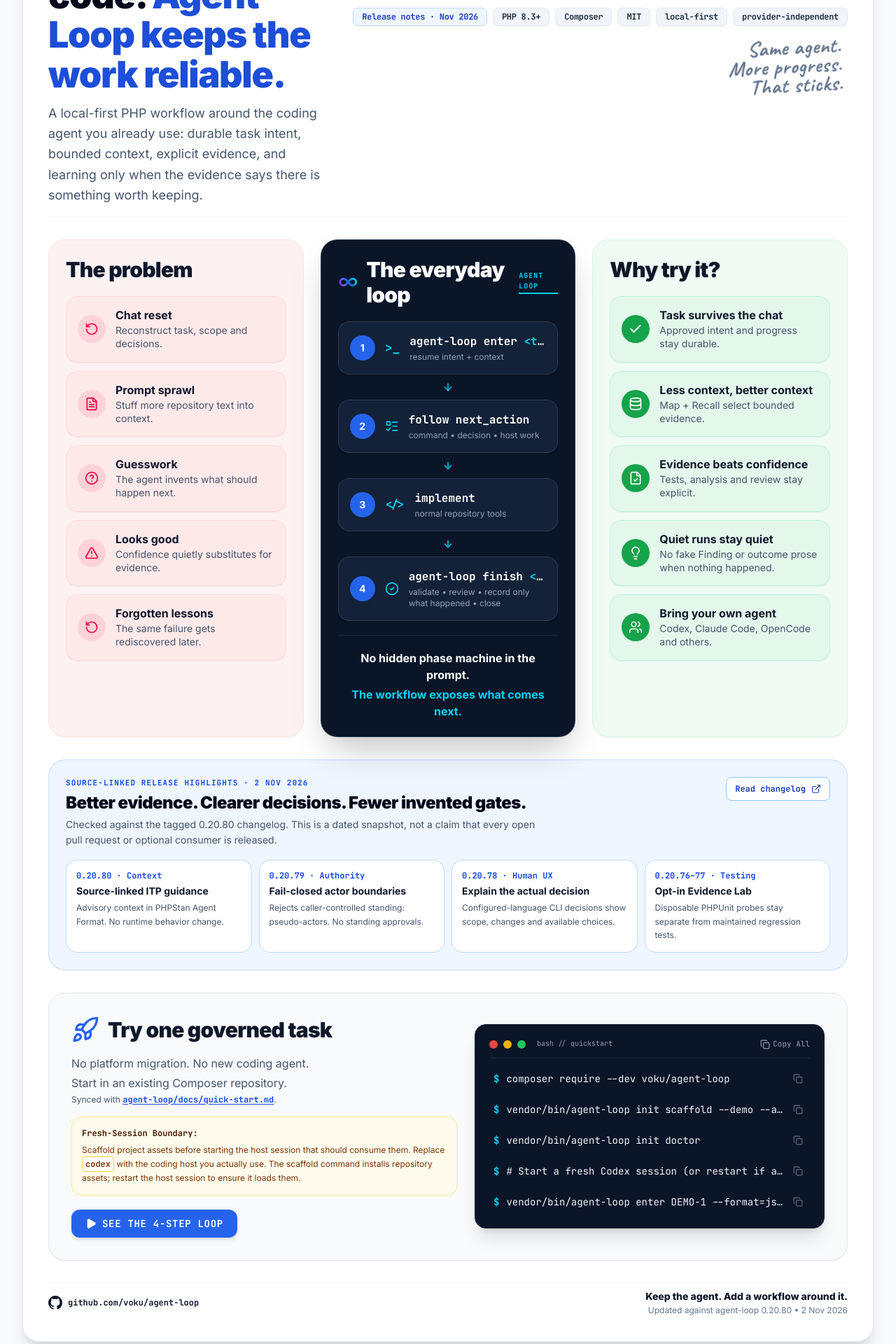
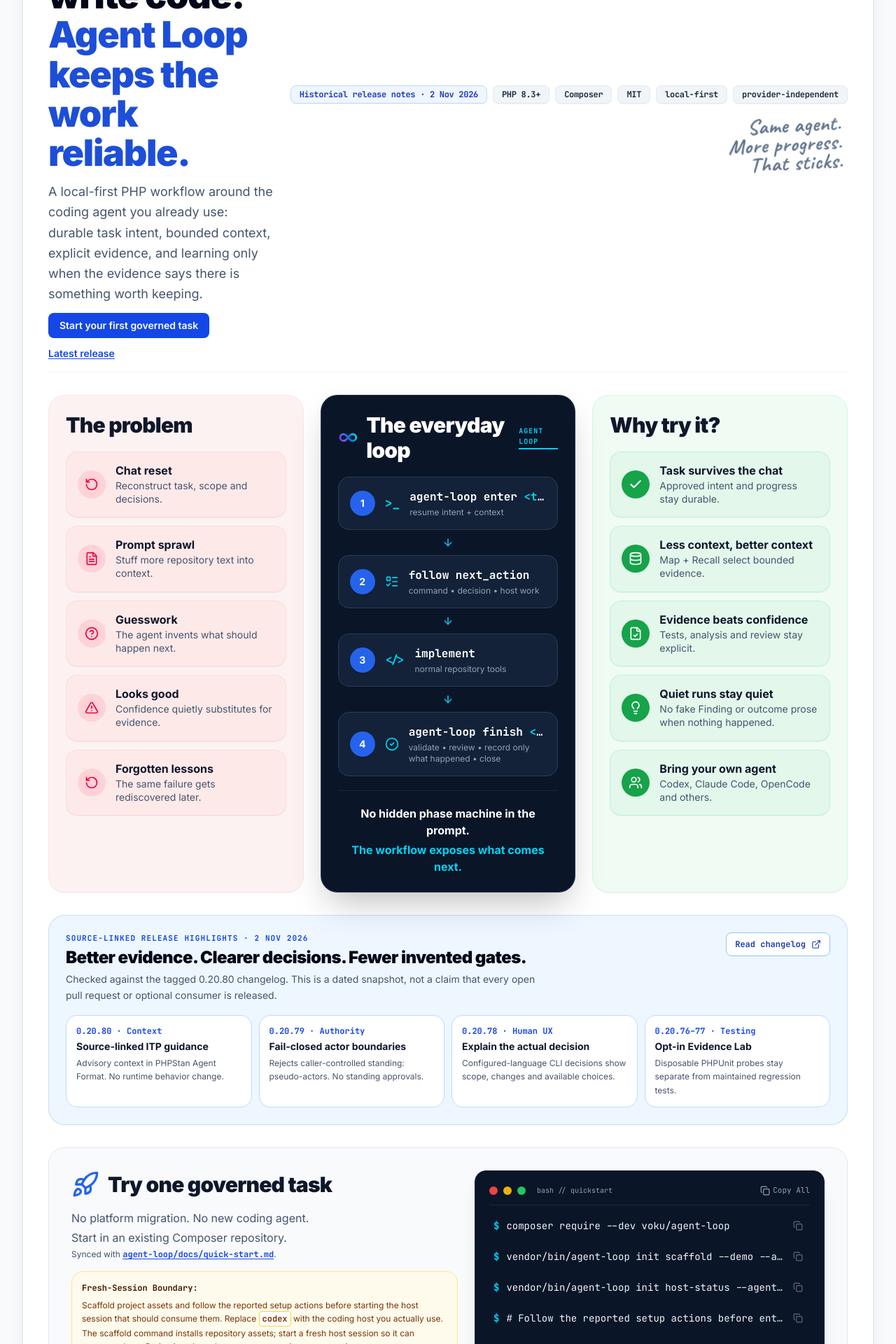
Before and after one commit to voku/agent_loop_demo, a React (Vite) app: page / in a window 1280 px wide. Shown: the part 280-2200 px from the top of the page at 70% size. Built offline with nearby package versions, Linux system fonts and the light colour scheme.

Commit message:
fix(site): surface current onboarding and explicitly label historical release snapshot

```diff
--- a/src/components/PromoOverviewPage.tsx
+++ b/src/components/PromoOverviewPage.tsx
@@ -33,7 +33,8 @@ export function PromoOverviewPage() {
   const terminalCommands = [
     "composer require --dev voku/agent-loop",
     "vendor/bin/agent-loop init scaffold --demo --agent=codex",
-    "vendor/bin/agent-loop init doctor",
+    "vendor/bin/agent-loop init host-status --agent=codex --format=json",
+    "# Follow the reported setup actions before entering the task",
     "# Start a fresh Codex session (or restart if already running)",
     "vendor/bin/agent-loop enter DEMO-1 --format=json"
   ];
@@ -205,6 +206,14 @@ export function PromoOverviewPage() {
               <p className="text-sm sm:text-base md:text-lg text-slate-600 leading-relaxed font-normal">
                 A local-first PHP workflow around the coding agent you already use: durable task intent, bounded context, explicit evidence, and learning only when the evidence says there is something worth keeping.
               </p>
+              <div className="flex flex-wrap items-center gap-3">
+                <a href="https://github.com/voku/agent-loop/blob/main/docs/quick-start.md" className="px-4 py-2 rounded-lg bg-blue-700 text-white font-semibold text-sm hover:bg-blue-800 focus-visible:outline-2 focus-visible:outline-offset-4 focus-visible:outline-blue-700">
+                  Start your first governed task
+                </a>
+                <a href="https://github.com/voku/agent-loop/releases/latest" className="text-sm font-semibold text-blue-700 underline underline-offset-2">
+                  Latest release
+                </a>
+              </div>
             </div>
 
             {/* Badges & Handwritten Script */}
@@ -212,7 +221,7 @@ export function PromoOverviewPage() {
               {/* Badges */}
               <div className="flex flex-wrap items-center gap-1.5 sm:gap-2 justify-start lg:justify-end">
                 <span className="px-3 py-1 rounded-lg bg-blue-50 border border-blue-200 text-blue-800 text-xs font-mono font-bold tracking-tight shadow-2xs">
-                  Release notes · Nov 2026
+                  Historical release notes · 2 Nov 2026
                 </span>
                 <span className="px-3 py-1 rounded-lg bg-slate-100 border border-slate-200/80 text-slate-800 text-xs font-mono font-bold tracking-tight shadow-2xs">
                   PHP 8.3+
@@ -618,7 +627,7 @@ export function PromoOverviewPage() {
                   <span>Fresh-Session Boundary:</span>
                 </div>
                 <p>
-                  Scaffold project assets before starting the host session that should consume them. Replace <code className="font-mono bg-white/80 px-1 py-0.5 rounded border border-amber-300 text-amber-900 font-semibold">codex</code> with the coding host you actually use. The scaffold command installs repository assets; restart the host session to ensure it loads them.
+                  Scaffold project assets and follow the reported setup actions before starting the host session that should consume them. Replace <code className="font-mono bg-white/80 px-1 py-0.5 rounded border border-amber-300 text-amber-900 font-semibold">codex</code> with the coding host you actually use. The scaffold command installs repository assets; start a fresh host session so it can consume them. Projection alone does not prove runtime consumption.
                 </p>
               </div>
 
@@ -714,7 +723,7 @@ export function PromoOverviewPage() {
                 Keep the agent. Add a workflow around it.
               </div>
               <div className="text-slate-500 text-xs">
-                Updated against agent-loop 0.20.80 • 2 Nov 2026
+                Historical release snapshot: 0.20.80 • 2 Nov 2026
               </div>
             </div>
           </div>
```
